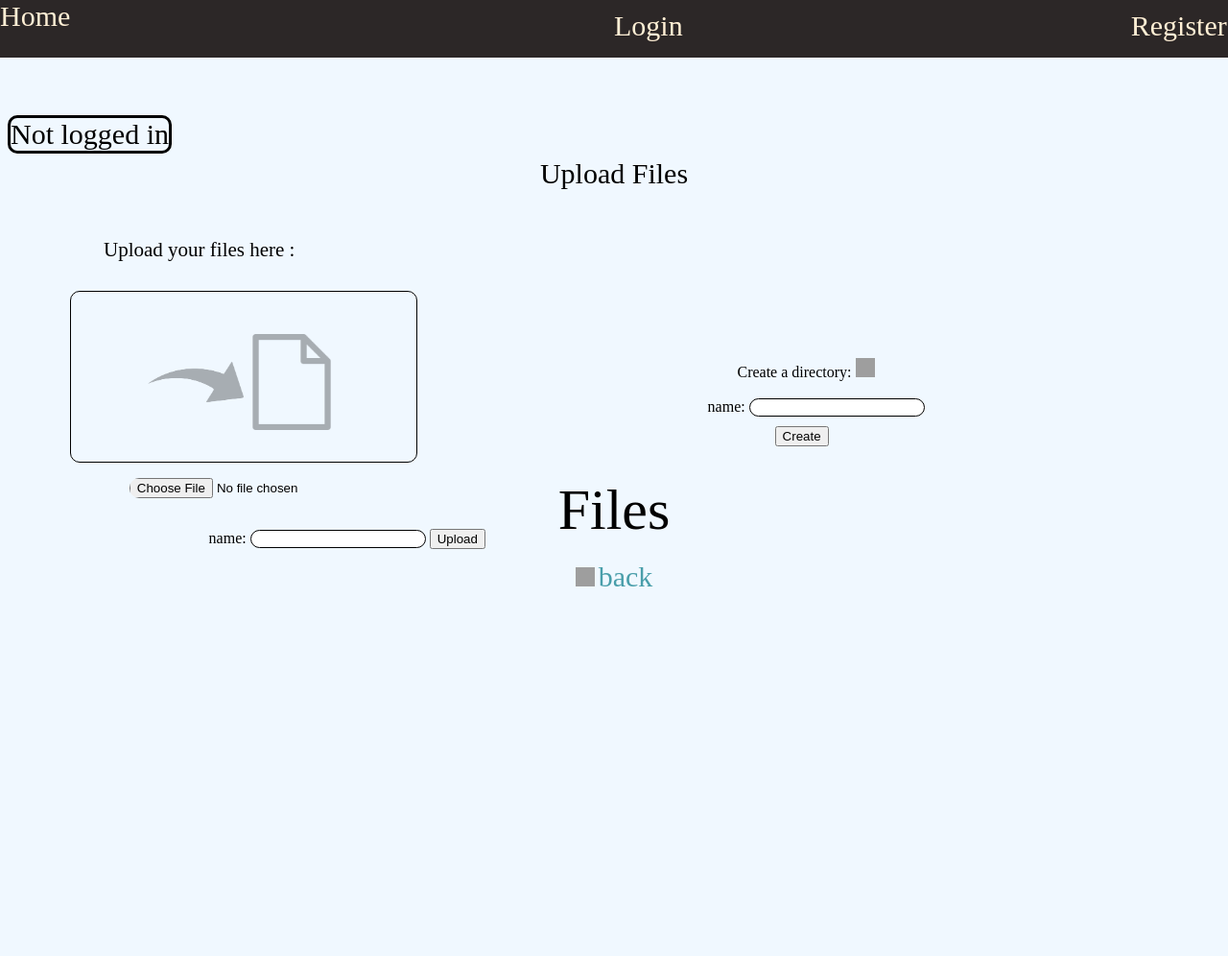
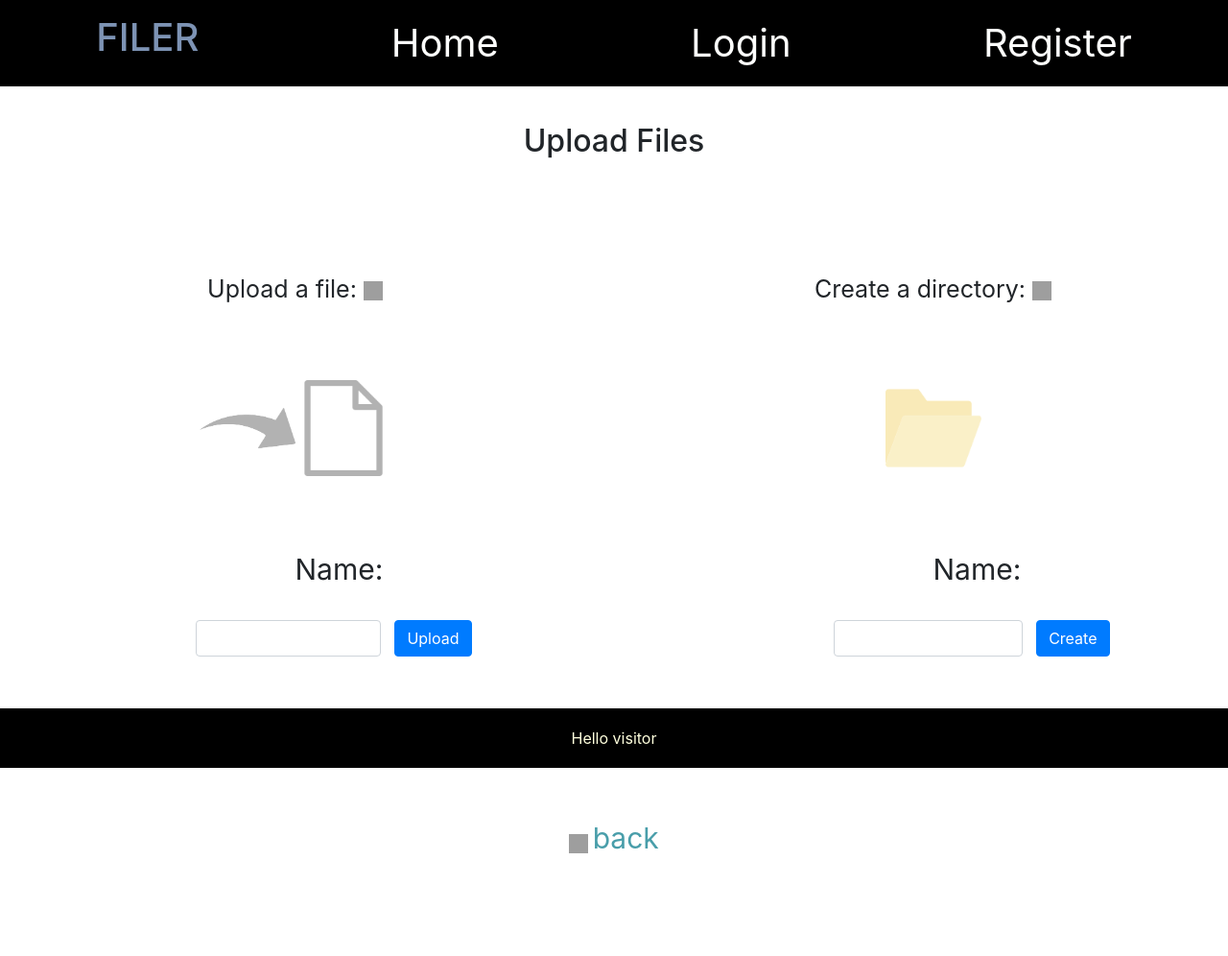
Before and after one commit to Pakopac/filer-final, a PHP site: template views/files.html.twig in a window 1280 px wide. Shown: the whole page at 96% size. Before the commit the page ends 611 px from the top, so only its background shows below. Run offline with PHP 8.4, Linux system fonts and the light colour scheme; the template is opened without the code that fills it, so the values that code supplies are empty; some libraries are stand-ins or nearby versions; grey boxes are pictures that could not be loaded.

Commit message:
Change css

```diff
--- a/Model/FilesManager.php
+++ b/Model/FilesManager.php
@@ -65,7 +65,7 @@ class FilesManager
                 rename($path.'/'.$name, $path.'/'.$_POST['newName'].'.'.$ext->getExtension());
             }
             rename($path.'/'.$name, $path.'/'.$_POST['newName']);
-            header('Location: ?action=files&path='.$path.'#');
+            header('Location: ?action=files&path='.$path.'#listFiles');
         }
     }
     public function delete()
@@ -95,7 +95,7 @@ class FilesManager
                 rmdir($path . '/' . $delete);
             }
             unlink($path . '/' . $delete);
-            header('Location: ?action=files&path='.$path);
+            header('Location: ?action=files&path='.$path.'#listFiles');
         }
     }
 
@@ -160,7 +160,7 @@ class FilesManager
                 moveFile($dir);
             }
             rename($path.'/'.$fileName, 'files/'.$_SESSION['pseudo'].'/'.$newPath.'/'.$fileName);
-        header('Location: ?action=files&path='.$path.'#');
+        header('Location: ?action=files&path='.$path.'#listFiles');
         }
     }
     public function getEdit()
--- a/assets/style.css
+++ b/assets/style.css
@@ -1,49 +1,80 @@
+body{
+    position: relative;
+    height: 100%;
+}
+#listFiles a:hover{
+    text-decoration: none;
+}
+.header h1{
+    color: #7d93b4;
+}
+h2{
+    text-align: center;
+}
+.header{
+    padding: 15px 0;
+    background: black;
+    display: flex;
+    flex-direction: row;
+    justify-content: space-around;
+    font-size: 40px;
+}
+.header a{
+    color: #fefffd;
+}
+.header a:hover{
+    text-decoration: none;
+    color: #aaaaaa;
+}
+footer{
+    position: fixed;
+    bottom: 0;
+    left: 0;
+    right: 0;
+    background: black;
+    text-align: center;
+    color: #ffffdd;
+    padding: 1.5% 0;
+}
 li{
     list-style: none;
 }
 input{
-    border-radius:10px;
+    text-align: center;
 }
-.box{
-    position: absolute;
-    left: 85%;
-    text-decoration: none;
-    color:black;
-    font-size: 20px;
+.homeMessage{
+    text-align: center;
+    font-size: 35px;
+    margin: 20vh 0;
+}
+.titleUploadCheck{
+    padding: 3vw 0;
+}
+.blockUpload{
+    display: grid;
+    grid-template-columns: repeat(auto-fit, minmax(400px, 2fr));
+    grid-gap: 50px;
+}
+.upload_createDir{
+    border-radius: 20px;
+    text-align: center;
+    margin: 20px;
+}
+.create{
+    margin: 20px;
+}
 
-
+.labelFile_dir{
+    padding: 50px;
+    margin: 25px 0;
 }
-.linkUpload, .linkView{
-    font-size: 40px;
-    text-decoration: underline;
-    color : black;
-    margin-bottom: 50px;
-}
-.formUpload{
-    margin-left: -25%;
-    margin-top: 125px;
-}
-.labelFile{
-    border-radius: 10px;
-    border: 1px solid black;
-    padding: 80px;
-    margin-left: -40%;
-}
-.labelFile:hover .icon_file, .labelFile:hover .icon_arrow{
+.labelFile_dir:hover .icon_file_label, .labelFile_dir:hover .icon_arrow{
     opacity: 1;
 }
-.labelFile:hover {
+.labelFile_dir:hover {
     cursor: pointer;
-    background: #d5d5d5;
 }
-.inputFile{
-    position: absolute;
-    margin-top: 150px;
-    margin-left: -300px;
-    border: 0;
-}
-.icon_file, .icon_arrow{
-    margin-bottom: -50px;
+.icon_file_label, .icon_arrow{
     width: 100px;
     height: 100px;
     opacity: 0.3;
@@ -52,11 +83,35 @@ input{
     margin-right: 20px;
     transform: rotate(320deg);
 }
-.createDirectory{
-    margin-top: 150px;
-    margin-bottom: -200px;
-    margin-left: 400px;
+.inputFile{
+    display: none;
+}
+#showNameFile{
+    font-size: 25px;
+}
+.formUpload{
     text-align: center;
+}
+.messageName{
+    margin: 0 50%;
+    font-size: 30px;
+}
+.formUpload input{
+    width: 50%;
+}
+.blockInputButtonName{
+    margin: 30px 32% 0;
+    width: 50%;
+    display: flex;
+    flex-direction: row;
+}
+.btnUploadFile{
+    margin-left: 5%;
+}
+.messageDirectory {
+    text-align: center;
+    margin-top: 50px;
+    font-size: 25px;
 }
 .formDir{
     margin-top: 200px;
@@ -71,140 +126,44 @@ input{
     font-size: 60px;
     text-align: center
 }
-.listFiles{
+#listFiles{
     text-align: center;
+    margin-bottom: 100px;
 }
-.nameFile{
-    margin-top: 150px;
+.formLogin, .formRegister{
+    width: 25vw;
+    padding-top: 6%;
+    text-align: center;
+    margin-left: 36vw;
 }
-body{
-    background-color:white;
+.form-group{
+    margin-top: 50px;
 }
-
-form {
-    position: absolute;
-    left:42%;
+.formLogin input, .formRegister input{
+    width: 100%;
 }
-input{
-    border: 1px solid black;
-    text-align: center;
-}
-.btn{
-    position: absolute;
-    left:32%;
-    width:80px;
-    height:40px;
+.formLogin button, .formRegister button{
+    width: 60%;
 }
 .btn1{
     position: absolute;
     left:36%;
 }
-.loog{
+.errorsLogin{
+    margin-top: 50px 0;
     text-align: center;
-    font-size: 30px;
-}
-.home{
-    text-align: center;
-    font-size: 30px;
-}
-.hell{
-
-
-    background-color:rgb(44, 39, 39);
-    width: 100%;
-    height:60px;
-    text-align: center;
-    font-size: 20px;
-    position: absolute;
-    top: 92%;
-    color:papayawhip;
-}
-
-.not {
-    border: 3px solid black;
-    border-radius: 10px;
-    text-align: center;
-    font-size: 30px;
-    position: absolute;
-    top:15%;
-}
-
-.hom{
-    top: 0;
-    position: absolute;
-    left:0%;
-    text-decoration: none;
-   background-color:rgb(44, 39, 39);
-   width: 100%;
-    height:60px;
-    font-size: 30px;
-    color: papayawhip;
-
-}
-.bum{
-    position: absolute;
-    top:3%;
-    left:35%;
-    text-decoration: none;
-    font-size: 30px;
-    color: papayawhip;
-
-
-}
-.regi{
-    position: absolute;
-    top:10px;
-    right:0.1%;
-    text-decoration: none;
-    font-size: 30px;
-    color: papayawhip;
-
-}
-.logi{
-    position:absolute;
-    top:3%;
-    left:58%;
-    text-decoration: none;
-    font-size: 30px;
-    color: papayawhip;
-}
-.login{
-    margin-top: 10%;
-}
-.errorsLogin{
-    margin-top: 25%;
-    margin-left: 31%;
     font-size: 50px;
     color: red;
 }
-.gum{
-    position: absolute;
-    top:10px;
-    left:50%;
-    text-decoration: none;
+.blockErrorsRegister{
+    margin: 50px 0 100px 0;
+}
+.errorsRegister{
+    text-align: center;
+    color: red;
     font-size: 30px;
-    color: papayawhip;
-
 }
-.reg{
-    text-align: center;
-    font-size: 30px;
-
-}
-.boxe{
-    width: 250px;
-    height:30px;
-}
-.vue {
-    text-align: center;
-    font-size: 30px;
-
-}
-.link{
-    text-align: center;
-    font-size: 20px;
-}
-.iconFileList,.icon_dir,.icon_arrow_back{
+.iconFileList,.icon_dir,.icon_arrow_back,.icon_file{
     width: 20px;
     height: 20px;
 }
@@ -216,21 +175,16 @@ input{
 .list:hover{
     color: blue;
 }
-.messageUpload{
-    margin-bottom: -50px;
+.messageUpload_dir{
     margin-top: 50px;
-    margin-left: 100px;
-    font-size: 21px;
-}
-body{
-    background-color: aliceblue;
+    font-size: 25px;
 }
 #pop-up, #pop-upMove{
     display: none;
     position: fixed;
     top:0; right:0; bottom:0; left:0;
     background-color: rgba(0, 0, 0, 0.5);
-    z-index: 1000;
+    z-index: 2;
 }
 #pop-up:target, #pop-upMove:target{
     display: block;
--- a/views/edit.html.twig
+++ b/views/edit.html.twig
@@ -6,7 +6,7 @@
 
     <form method="POST">
         <textarea name="editFile">{{ content }}</textarea>
-        <button>Change</button>
+        <br><button class="btn btn-primary">Change</button>
     </form>
 
 {% endblock %}
--- a/views/files.html.twig
+++ b/views/files.html.twig
@@ -3,29 +3,48 @@
 {% block page_title %}{{ parent() }} - Files{% endblock %}
 
 {% block content %}
-        <p class="home">Upload Files</p>
-        <div class="messageUpload">Upload your files here :</div>
-        <form class="formUpload" name="upload" method="POST" enctype="multipart/form-data">
-            <label for="file" class="labelFile"><img class="icon_arrow" src="assets/img/icon_arrow.png" alt="icon arrow"><img class="icon_file" src="assets/img/icon_file.png" alt="icon file"></label>
-            <input type="file" id="file" name="inputFile" class="inputFile" onchange="">
-            <br>name: <input type="text" name="nameFile" class="nameFile">
-            <button>Upload</button>
-        </form>
-        {% for message in messagesUpload %}
-            <div class="messagesUpload">{{ message }}</div>
-        {% endfor %}
-    <div class="createDirectory"> Create a directory:  <img class="icon_dir" src="assets/img/icon_dir"></div>
-    <form class="formDir" method="POST">
-        <br>
-        name: <input name="nameDirectory" type="text"><br>
-        <button class="btnCreate">Create</button>
-    </form>
+    <h2 class="titleUploadCheck">Upload Files</h2>
+    <div class="blockUpload">
 
-    <div class="files">Files</div>
-    <div class="listFiles">
+        <div class="upload_createDir">
+            <form class="formUpload_dir" name="upload" method="POST" enctype="multipart/form-data">
+            <div class="messageUpload_dir">Upload a file: <img class="icon_file" src="assets/img/icon_file"></div>
+                <label for="file" class="labelFile_dir">
+                    <img class="icon_arrow" src="assets/img/icon_arrow.png" alt="icon arrow"><img class="icon_file_label" src="assets/img/icon_file.png" alt="icon file">
+                </label>
+                <input type="file" id="file" name="inputFile" class="inputFile">
+                <div id="showNameFile"></div>
+                <div class="messageName">Name:</div>
+                <div class="blockInputButtonName">
+                    <input type="text" name="nameFile" class="nameFile form-control">
+                    <button class="btn btn-primary btnUploadFile">Upload</button>
+                </div>
+            </form>
+            {% for message in messagesUpload %}
+                <div class="messagesUpload">{{ message }}</div>
+            {% endfor %}
+        </div>
+
+        <div class="upload_createDir">
+            <form class="formUpload_dir" method="POST">
+                <div class="messageUpload_dir"> Create a directory:  <img class="icon_dir" src="assets/img/icon_dir"></div>
+                <label for="nameDirectory" class="labelFile_dir">
+                    <img class="icon_file_label" src="assets/img/icon_dir.png" alt="icon dir">
+                </label>
+                <div class="messageName">Name:</div>
+                <div class="blockInputButtonName">
+                    <input class="nameFile form-control" id="nameDirectory" name="nameDirectory" type="text">
+                    <button class="btn btn-primary btnUploadFile">Create</button>
+                </div>
+            </form>
+        </div>
+    </div>
+
+    <h2 class="titleUploadCheck">Files</h2>
+    <div id="listFiles">
     {% for directoryName in directory %}
         <img class="icon_dir" src="assets/img/icon_dir.png">
-        <a class="list" href="?action=files&path={{ path }}/{{ directoryName }}">{{directoryName}}</a>
+        <a class="list" href="?action=files&path={{ path }}/{{ directoryName }}#listFiles">{{directoryName}}</a>
         <a href="?action=files&path={{ path }}&name={{ directoryName }}#pop-up"><img class="icon_rename" src="assets/img/icon_rename.png" alt="icon rename"></a>
         <a href="?action=files&path={{ path }}&delete={{ directoryName }}"><img class="icon_delete" src="assets/img/icon_delete.png" alt="icon delete"></a>
         <a href="?action=files&path={{ path }}&move={{ directoryName }}#pop-upMove"><img class="icon_delete" src="assets/img/icon_move.png" alt="icon move"></a><br>
@@ -41,16 +60,16 @@
     {% endfor %}
         <br>
         <img class="icon_arrow_back" src="assets/img/icon_arrow_back">
-        <a class="list" href="?action=files&path={{ path }}&back=true">back</a>
+        <a class="list" href="?action=files&path={{ path }}&back=true#listFiles">back</a>
         <div id="pop-up">
             <div class="popUp">
                 <form class="formPopUp" method="POST">
-                    <ul>
-                        <li class="exitPopup"><a href="#">X</a></li>
-                        <li class="edit">Change the File name</li>
-                        <li><input type="text" name="newName" class="inputEdit" value=""></li>
-                        <li><button class="btnForm" id="btnEdit">Enter</button></li>
-                    </ul>
+                    <div class="message_crossPopUp">
+                        <div class="messagePopUp">Change the File name</div>
+                        <div class="exitPopup"><a href="#listFiles">X</a></div>
+                    </div>
+                        <input type="text" name="newName" class="form-control inputPopUp" value="">
+                        <button class="btn btn-primary btnPopUp">Enter</button>
                 </form>
             </div>
         </div>
@@ -58,15 +77,26 @@
         <div id="pop-upMove">
             <div class="popUp">
                 <form class="formPopUp" method="POST">
-                    <ul>
-                        <li class="exitPopup"><a href="#">X</a></li>
-                        <li class="edit">Write the new directory</li>
-                        <li><input type="text" name="moveFile" class="inputEdit" value=""></li>
-                        <li><button class="btnForm" id="btnEdit">Enter</button></li>
-                        <div class="example">Example: directory1/directory2</div>
-                    </ul>
+                        <div class="message_crossPopUp">
+                            <div class="messagePopUp">Write the new directory</div>
+                            <div class="exitPopup"><a href="#listFiles">X</a></div>
+                        </div>
+                        <input type="text" name="moveFile" class=" form-control inputPopUp" value="">
+                        <button class="btn btn-primary btnPopUp">Enter</button>
+                        <div class="example">Example: directory1 /directory2</div>
                 </form>
             </div>
         </div>
     </div>
+    <script>
+        window.onload = function () {
+            var input = document.querySelector('#file');
+            var nameFile = document.querySelector('#showNameFile');
+            input.addEventListener('change', function () {
+                if (input.value !== ''){
+                    nameFile.innerHTML = "file: " + input.value.replace("C:\\fakepath\\", "");
+                }
+            });
+        }
+    </script>
 {% endblock %}
--- a/views/layout.html.twig
+++ b/views/layout.html.twig
@@ -4,21 +4,25 @@
     <meta charset="UTF-8">
     <title>{% block page_title %}Filer{% endblock %}</title>
     <link rel="stylesheet" href="assets/style.css">
+    <link rel="stylesheet" href="https://maxcdn.bootstrapcdn.com/bootstrap/4.0.0/css/bootstrap.min.css" integrity="sha384-Gn5384xqQ1aoWXA+058RXPxPg6fy4IWvTNh0E263XmFcJlSAwiGgFAW/dAiS6JXm" crossorigin="anonymous">
   </head>
   <body>
-  {% if user %}
-   <div class="not"> Logged in as <br>{{user['pseudo']}} </div><br><br>
-  {% else %} <br><br>
-    <div class="not">Not logged in </div><br><br><br>
-  {% endif %}
-    <a class="hom" href="?action=home">Home</a><br>
+    <header class="header">
+        <h1 class="h1">FILER</h1>
+        <a href="?action=home">Home</a>
     {% if user %}
-      <a class="gum" href="?action=files&path=files/{{ user['pseudo'] }}">Files</a><br>
-        <a class="regi" href="?action=logout">Logout</a><br>
+        <a href="?action=files&path=files/{{ user['pseudo'] }}">Files</a>
+        <a href="?action=logout">Logout</a>
     {% else %}
-      <a class="gum" href="?action=login">Login</a><br>
-      <a class="regi" href="?action=register">Register</a>
+        <a href="?action=login">Login</a>
+        <a href="?action=register">Register</a>
     {% endif %}
-    {% block content %}{% endblock %}
+    </header>
+   <div class="content"> {% block content %}{% endblock %}</div>
+    {% if user['pseudo'] %}
+        <footer> Hello {{ user['pseudo'] }} </footer>
+    {% else %}
+        <footer> Hello visitor </footer>
+    {% endif %}
   </body>
 </html>
```
Also changed, not shown: other parts of assets/style.css (+15 -15 lines), views/home.html.twig (+8 -4 lines), views/login.html.twig (+7 -4 lines), views/register.html.twig (+15 -11 lines), 2 other files.
